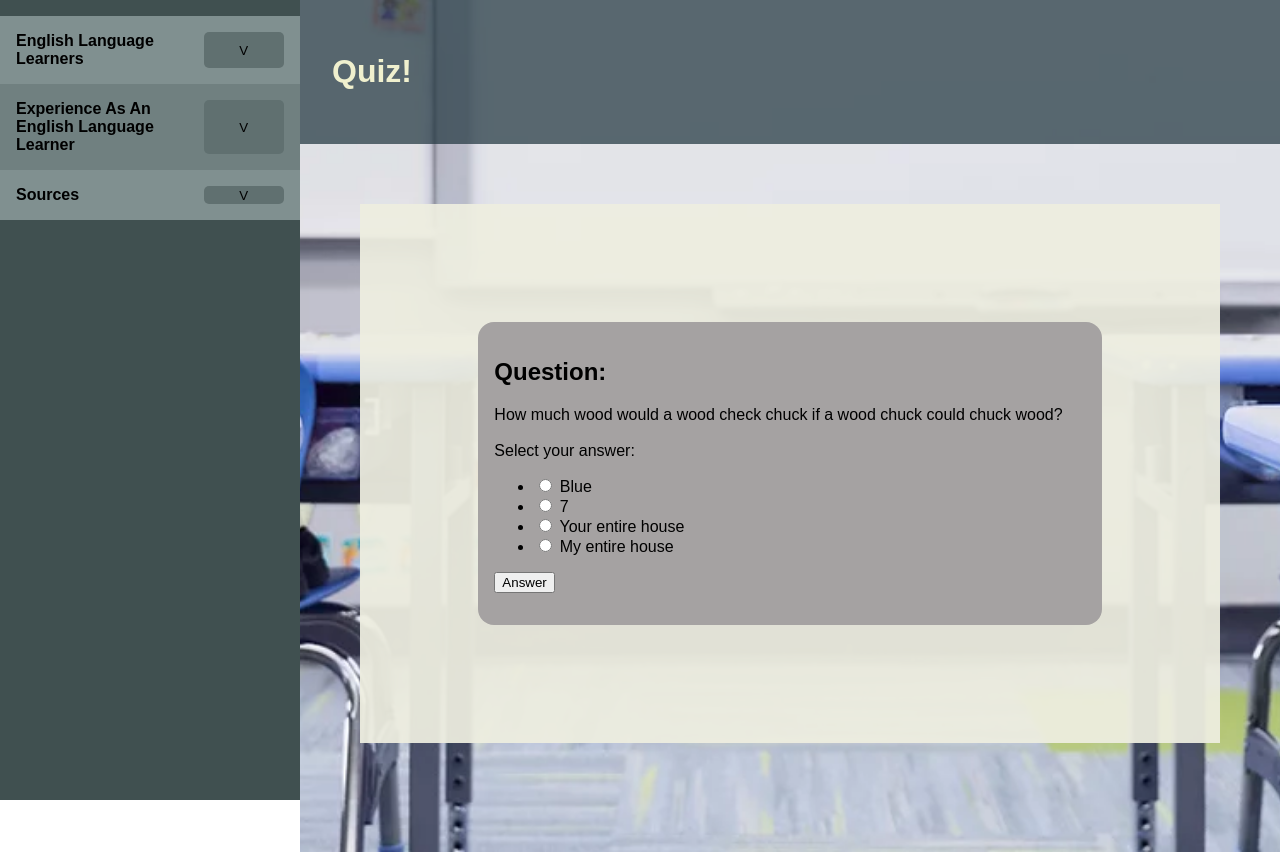
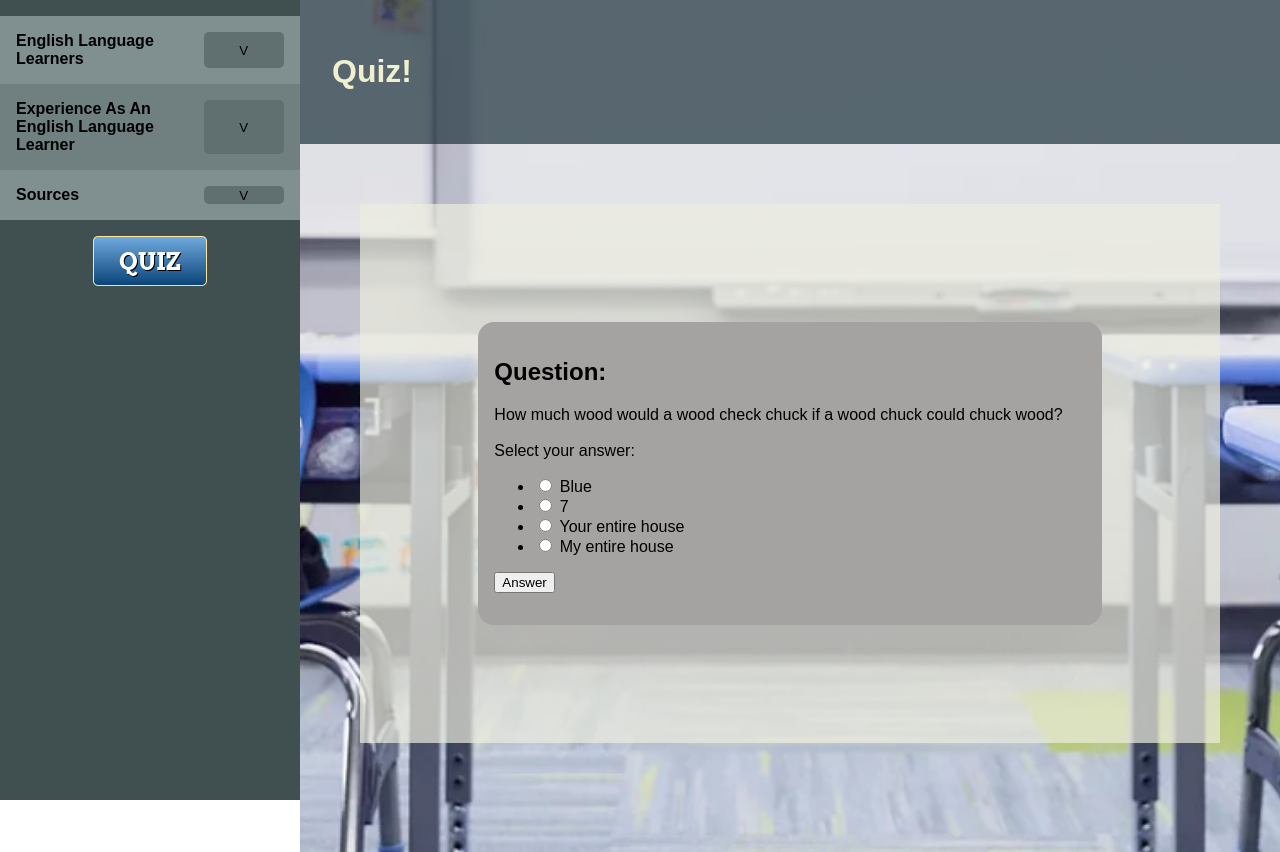
Before and after one commit to sowrd299/LangSite, a Django app: page /quiz/random/ in a window 1280 px wide. Run offline with Django 3.2, Linux system fonts and the light colour scheme; data comes from the database, SQL or seed files in the repository.

Commit message:
More CSS tweeks; adds quiz button

```diff
--- a/articles/static/articles/sidebar.css
+++ b/articles/static/articles/sidebar.css
@@ -21,6 +21,12 @@
     color: #000;
     text-decoration: none;
     font-weight: bold;
+}
+
+.sidebar img{
+    display: block;
+    margin-left: auto;
+    margin-right: auto;
 }
 
 /* collapse top */
--- a/articles/static/articles/style.css
+++ b/articles/static/articles/style.css
@@ -35,7 +35,8 @@ body{
     padding-right : 5%;
     padding-top : 5%;
     padding-bottom: 5%;
-    background-color: #eeeee0ee;
+    background-color: #eeeee0b0;
+    /*background-color: #eeeee8ee;*/
     /*border-radius: 5%;*/
 }
 
--- a/articles/templates/articles/sidebar.html
+++ b/articles/templates/articles/sidebar.html
@@ -28,6 +28,9 @@
     {% endfor %}
     </ol>
     <!-- TODO: put an expand-all button here~ish -->
+    <a href="{% url 'quiz:random_question' %}">
+        <img src="{% static 'articles/images/button_quiz.png' %}"/>
+    </a>
 </div>
 
 <!-- Use class rideside if have a sidebar
```
Also changed, not shown: articles/static/articles/images/button_quiz.png (added).
